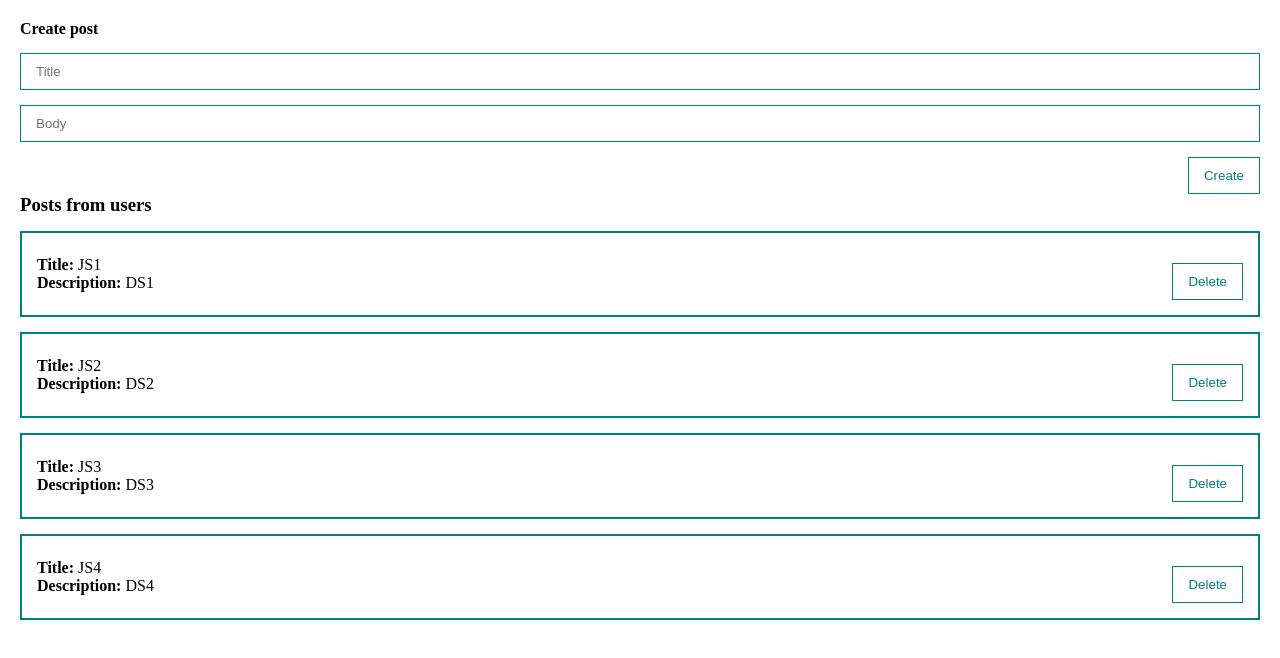
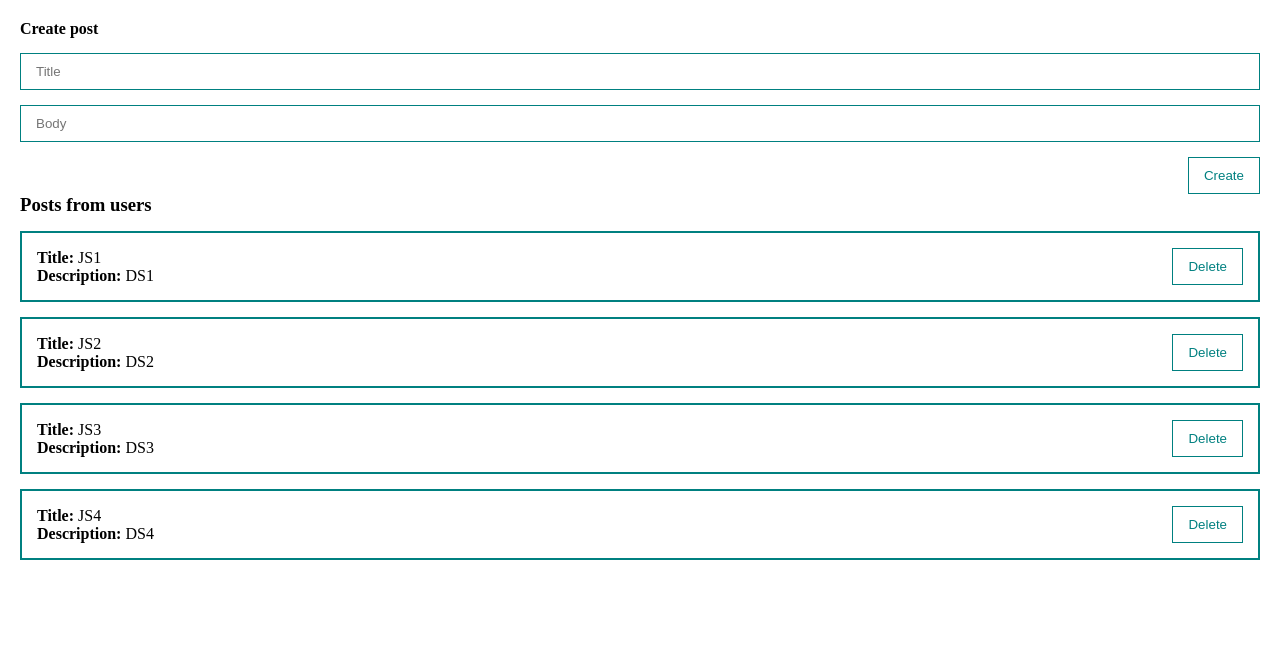
Before and after one commit to victorvorobev/vue_fundamentals, a Vue app: page / in a window 1280 px wide. Shown: the top 658 px of the page. Built offline with nearby package versions, Linux system fonts and the light colour scheme.

Commit message:
src: components: move margin-top to only one button

```diff
--- a/src/components/PostForm.vue
+++ b/src/components/PostForm.vue
@@ -14,7 +14,7 @@
         placeholder="Body"
     >
     <my-button
-        style="align-self: flex-end"
+        style="align-self: flex-end; margin-top: 15px"
         @click="createPost"
     >
       Create
--- a/src/components/UI/MyButton.vue
+++ b/src/components/UI/MyButton.vue
@@ -14,7 +14,6 @@ export default {
 
 <style scoped>
 .btn {
-  margin-top: 15px;
   padding: 10px 15px;
   background: none;
   color: teal;
```
